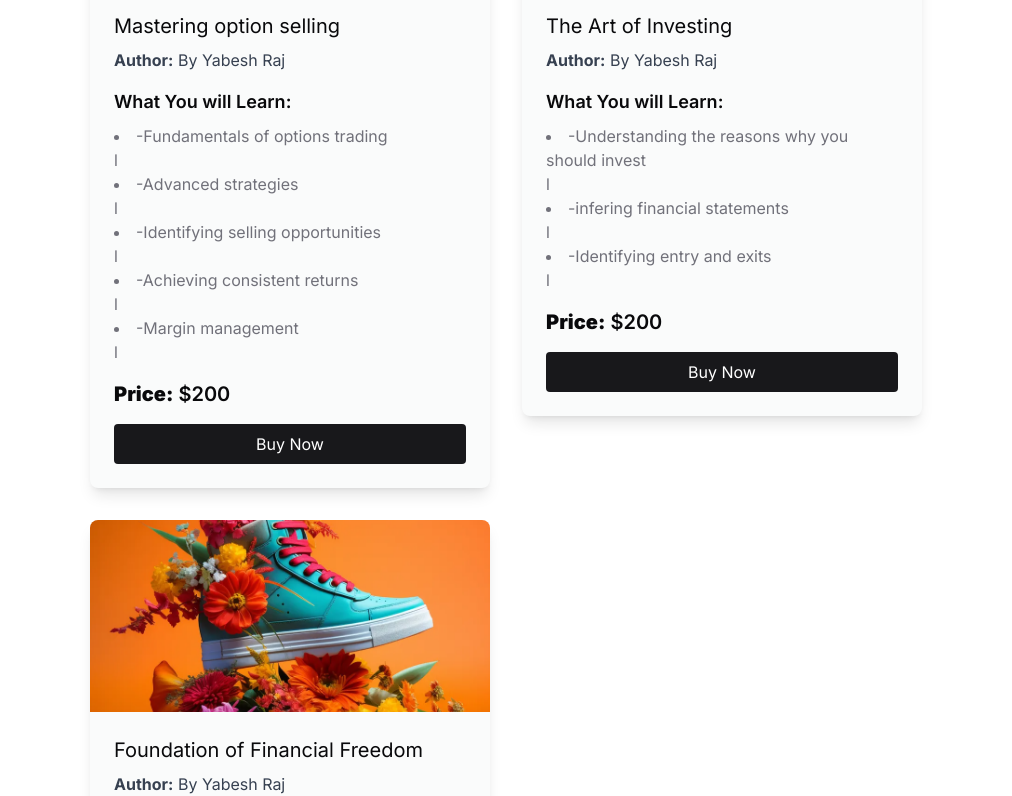
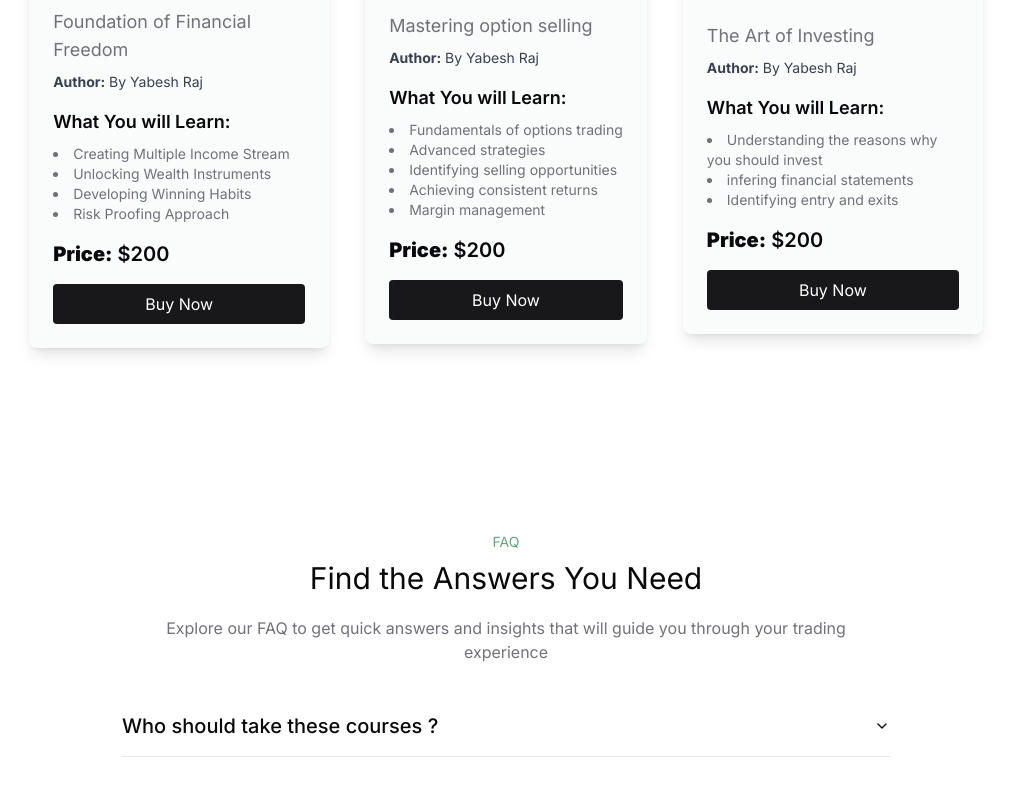
Before and after one commit to arun-murali0/xplore-Finance, a Next.js app: page / in a window 1280 px wide. Shown: the part 1667-2463 px from the top of the page, without its empty margins (134-1146 px from the left). Built offline with nearby package versions, Linux system fonts and the light colour scheme.

Commit message:
ui updated

```diff
--- a/src/components/ui/productCard.tsx
+++ b/src/components/ui/productCard.tsx
@@ -9,6 +9,7 @@ interface cardProp {
   price?: String;
   imageUrl?: StaticImageData;
   content?: any;
+  className?: String;
 }
 
 const ProductCard: FC<cardProp> = ({
@@ -17,13 +18,16 @@ const ProductCard: FC<cardProp> = ({
   imageUrl,
   price = 200,
   content,
+  className,
 }) => {
   return (
-    <div className="max-w-full rounded-lg overflow-hidden shadow-lg bg-card m-4">
-      <Image className="w-full h-48 object-cover" src={dummy} alt={""} />
+    <div
+      className={`max-w-[300px] rounded-lg overflow-hidden shadow-lg h-[825] bg-card m-4 ${className}`}
+    >
+      <Image className="w-full h-48 object-cover " src={dummy} alt={""} />
       <div className="p-6">
-        <h3 className="text-xl mb-2">{title}</h3>
-        <p className="text-gray-700 mb-4">
+        <h5 className="text-lg mb-2 text-muted-foreground">{title}</h5>
+        <p className="text-gray-700 mb-4 text-sm">
           <strong>Author:</strong> {author}
         </p>
 
@@ -32,7 +36,7 @@ const ProductCard: FC<cardProp> = ({
           {content?.map((list: any, index: any) => {
             return (
               <div key={index}>
-                <li>{list}</li>l
+                <li className="text-sm leading-5">{list}</li>
               </div>
             );
           })}
--- a/src/constant/index.tsx
+++ b/src/constant/index.tsx
@@ -48,19 +48,34 @@ export const accordion = [
 
 export const CardDetails = [
   {
+    cardTitle: "Foundation of Financial Freedom",
+    cardAuthor: "By Yabesh Raj",
+    cardDescription: "",
+    cardFooter: "know more",
+    cardImage: "",
+    learn: [
+      "Creating Multiple Income Stream",
+      "Unlocking Wealth Instruments",
+      "Developing Winning Habits",
+      "Risk Proofing Approach",
+    ],
+  },
+
+  {
     cardTitle: "Mastering option selling",
     cardAuthor: "By Yabesh Raj",
     cardDescription: "",
     cardFooter: "know more",
     cardImage: "",
     learn: [
-      "-Fundamentals of options trading",
-      "-Advanced strategies",
-      "-Identifying selling opportunities",
-      "-Achieving consistent returns",
-      "-Margin management",
+      "Fundamentals of options trading",
+      "Advanced strategies",
+      "Identifying selling opportunities",
+      "Achieving consistent returns",
+      "Margin management",
     ],
   },
+
   {
     cardTitle: "The Art of Investing",
     cardAuthor: "By Yabesh Raj",
@@ -68,22 +83,9 @@ export const CardDetails = [
     cardFooter: "know more",
     cardImage: "",
     learn: [
-      "-Understanding the reasons why you should invest",
-      "-infering financial statements",
-      "-Identifying entry and exits",
-    ],
-  },
-  {
-    cardTitle: "Foundation of Financial Freedom",
-    cardAuthor: "By Yabesh Raj",
-    cardDescription: "",
-    cardFooter: "know more",
-    cardImage: "",
-    learn: [
-      "-Creating Multiple Income Stream",
-      "-Unlocking Wealth Instruments",
-      "-Developing Winning Habits",
-      "-Risk Proofing Approach",
+      "Understanding the reasons why you should invest",
+      "infering financial statements",
+      "Identifying entry and exits",
     ],
   },
 ];
--- a/src/view/Footer.tsx
+++ b/src/view/Footer.tsx
@@ -1,24 +1,27 @@
 import Container from "@/global/container";
 import Wrapper from "@/global/Wrapper";
 import Link from "next/link";
+import Image from "next/image";
+import Logo from "../../public/logo.png";
 
 export default function Footer() {
   return (
-    <Wrapper className="bg-card max-w-full">
+    <Wrapper className="bg-card max-w-full ">
       <Container
-        className="flex justify-between items-center w-full  mt-20 max-h-fit py-20"
+        className="flex items-center mt-20 max-h-fit py-20 rounded-lg"
         delay={0}
       >
-        <div className="grid grid-cols-4 gap-36 px-20">
+        <div className="grid grid-cols-4 gap-20 items-center justify-center px-20">
           <div className="flex flex-col flex-wrap">
-            <div>logo</div>
-            <div className="text-pretty text-[12px] my-3">
+            {/* <Image src={Logo} alt="" /> */}
+            Logo
+            <div className="text-pretty text-[15px] my-3 text-muted-foreground">
               Our mission is to equip you with the knowledge and confidence to
               achieve your financial aspirations.
             </div>
           </div>
           <div>
-            <p className="font-extrabold">Resources</p>
+            <p className="font-bold underline underline-offset-4">Resources</p>
             <ul className="flex flex-col my-3">
               <Link href="/" className="hover:text-heading">
                 Home
@@ -26,10 +29,15 @@ export default function Footer() {
               <Link href="" className="hover:text-heading">
                 products
               </Link>
+              <Link href="" className="hover:text-heading">
+                Tools
+              </Link>
             </ul>
           </div>
           <div>
-            <p className="font-extrabold">Quick links</p>
+            <p className="font-bold underline underline-offset-4">
+              Quick links
+            </p>
             <ul className="flex flex-col my-3">
               <Link href={""} className="hover:text-heading">
                 terms
@@ -42,12 +50,27 @@ export default function Footer() {
               </Link>
             </ul>
           </div>
-          <div>News slatter</div>
+          <div>
+            <p className="font-bold underline underline-offset-4">
+              Social Link
+            </p>
+            <ul className="flex flex-col my-3">
+              <Link href={""} className="hover:text-heading">
+                Insta
+              </Link>
+              <Link href={""} className="hover:text-heading ">
+                Twitter
+              </Link>
+              <Link href={""} className="hover:text-heading">
+                Youtube
+              </Link>
+            </ul>
+          </div>
         </div>
       </Container>
       <p className="flex justify-center items-center mb-3 text-md">
         © 2024 Xplore Finance. All rights reserved.
-        <span className="text-muted-foreground">
+        <span className="text-muted-foreground ms-1">
           Empowering your financial journey, one step at a time.
         </span>
       </p>
--- a/src/view/Hero.tsx
+++ b/src/view/Hero.tsx
@@ -6,7 +6,7 @@ export default function Hero() {
   return (
     <Wrapper className="flex flex-col items-center justify-center h-full max-md:m-auto py-16">
       <div className="flex flex-col items-center mt-20 max-w-3xl w-11/12 md:w-full max-sm:mt-8">
-        <h1 className="text-7xl max-md:text-3xl md:!leading-snug font-semibold text-center bg-clip-text bg-gradient-to-b from-gray-50 to-black-50  md:m-auto">
+        <h1 className="text-6xl max-md:text-3xl md:!leading-snug font-semibold text-center bg-clip-text bg-gradient-to-b from-gray-50 to-black-50  md:m-auto">
           Stock Market Mastery
         </h1>
         <p className="text-base text-muted-foreground  mt-6 text-center max-sm:text-pretty max-sm:ms-5">
--- a/src/view/Products.tsx
+++ b/src/view/Products.tsx
@@ -5,18 +5,18 @@ import { CardDetails } from "@/constant";
 
 export default function Products() {
   return (
-    <Wrapper className="max-w-5xl mx-auto">
-      <Container className=" py-20">
+    <Wrapper className="max-w-full mx-auto">
+      <Container className="py-20">
         <div className="flex flex-col justify-center items-center">
           <div className="text-sm text-heading my-2">our Products</div>
           <div className="text-3xl my-1">Discover Our Programs</div>
-          <div className="text-muted-foreground text-center my-2">
+          <div className="text-muted-foreground text-center my-2 ">
             Unlock your trading potential with our specialized programs. Each
             product delivers essential strategies and insights to guide you on
             your financial journey.
           </div>
         </div>
-        <div className="grid grid-cols-2">
+        <div className="flex justify-center items-center gap-1 flex-wrap mt-3">
           {CardDetails.map((card, index) => (
             <div key={index}>
               <ProductCard
--- a/src/view/contact.tsx
+++ b/src/view/contact.tsx
@@ -9,8 +9,8 @@ export default function contact() {
         <div className="text-3xl">Contact us</div>
         <div className="text-muted-foreground text-xl my-3">
           Have questions? We are just a message away!{" "}
-          <span className="text-white underline mx-2">
-            <Link href={""}>Let s connect</Link>
+          <span className="text-white underline underline-offset-4 mx-2">
+            <Link href={""}>{`Let's connect`}</Link>
           </span>
         </div>
       </Container>
```
Also changed, not shown: public/logo.png (added).
